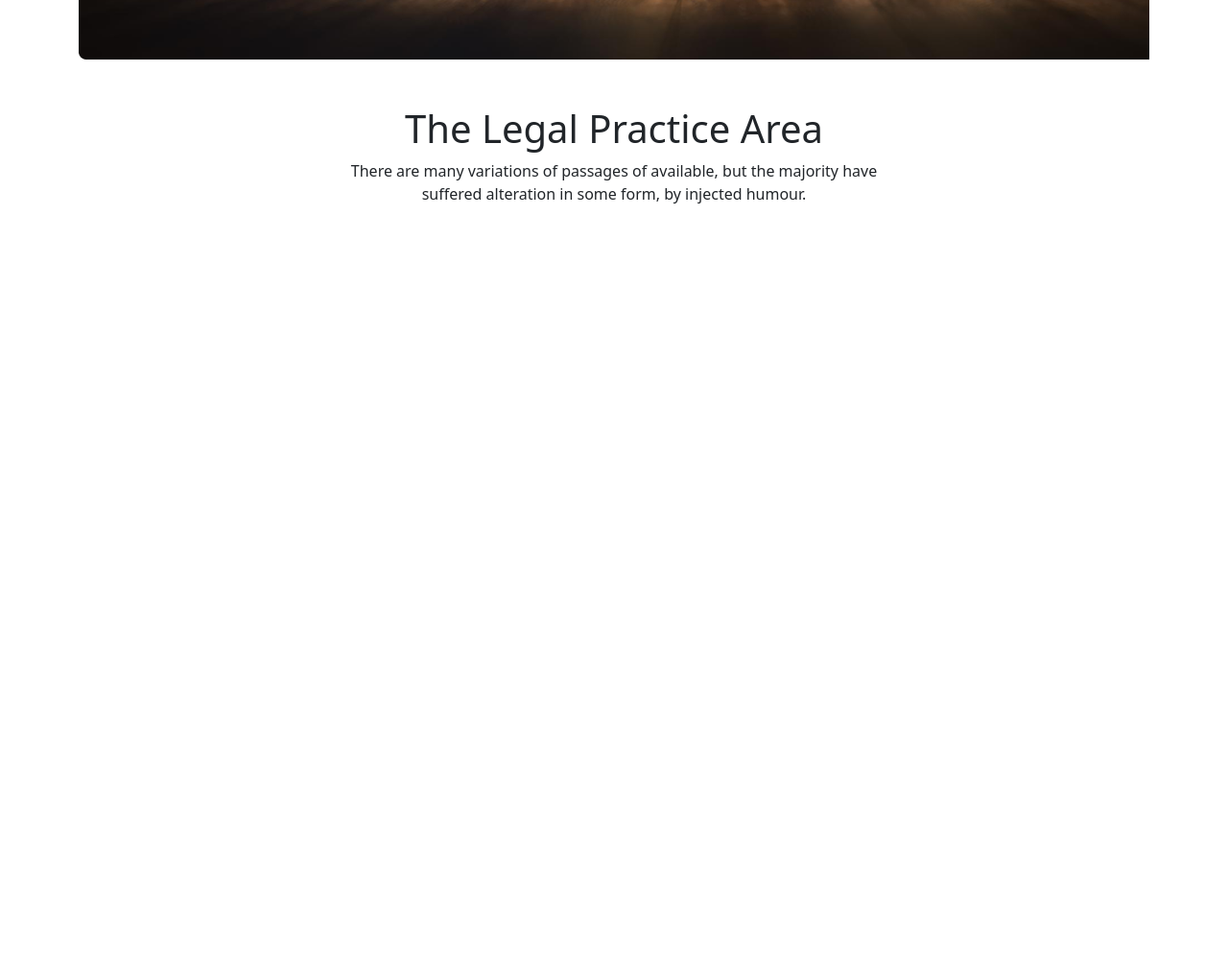
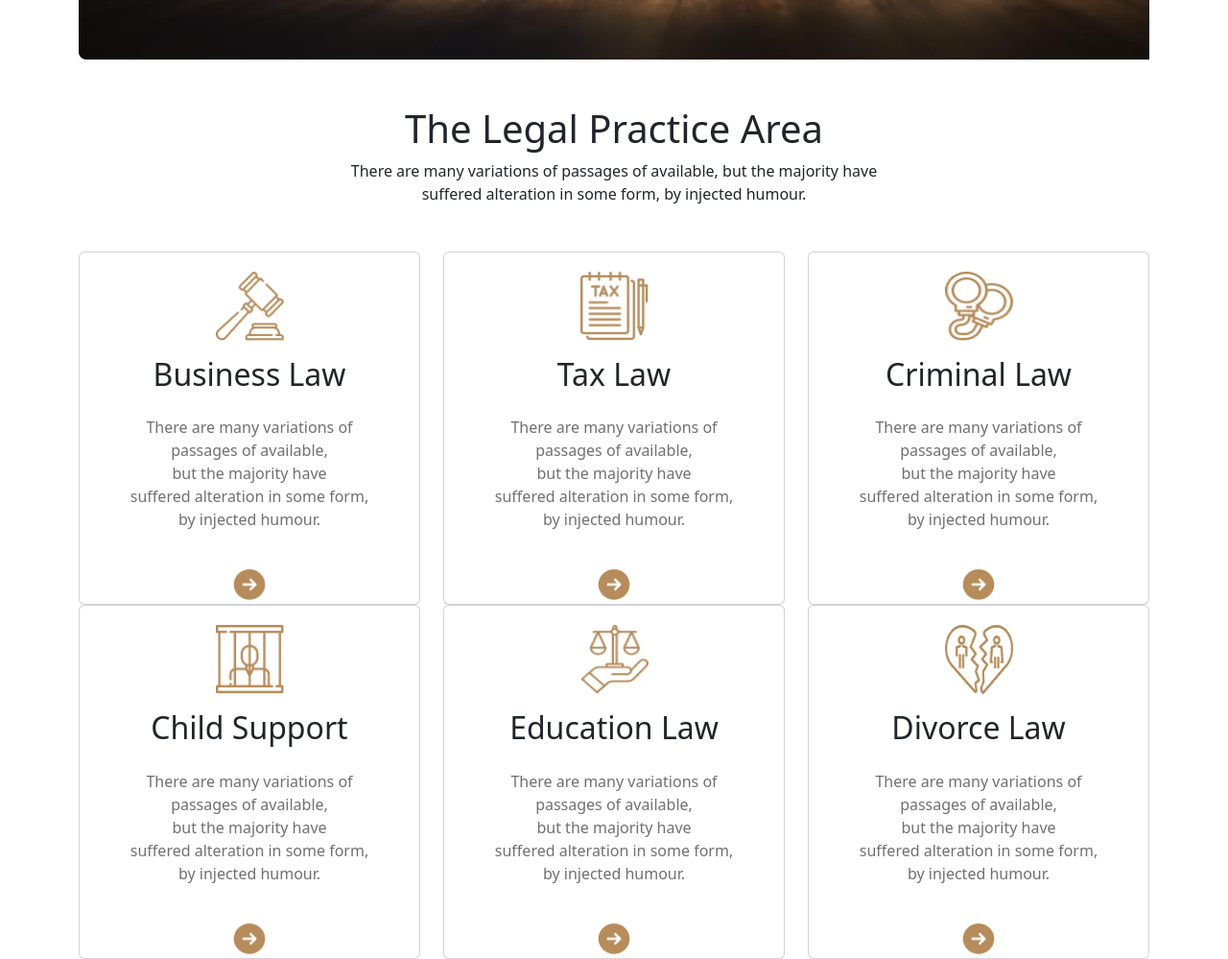
Before and after one commit to Nazmusjion1/Legal-resourse, a plain HTML site: page index.html in a window 1280 px wide. Shown: the part 608-1607 px from the top of the page at 96% size. Before the commit the page ends 838 px from the top, so only its background shows below. Drawn offline with nearby package versions, Linux system fonts and the light colour scheme.

Commit message:
card added

```diff
--- a/index.html
+++ b/index.html
@@ -80,11 +80,70 @@
         <section class="container mt-5">
             <div class="text-center">
                 <h1>The Legal Practice Area</h1>
-                <p>There are many variations of passages of  available, but the majority have <br> suffered alteration in some form, by injected humour.</p>
+                <p>There are many variations of passages of available, but the majority have <br> suffered alteration in
+                    some form, by injected humour.</p>
             </div>
+        </section>
+        <!-- Card section -->
+        <section class="container mt-5">
+       <div class="row row-cols-1 row-cols-md-2 row-cols-lg-3">
+        <div class="col">
+            <div class="card text-center">
+                <img class="center" src="images/business.png" alt="" style="height: 72px; width: 71px;">
+                <h2 class="card-title pt-3">Business Law</h2>
+                <p class="pt-3 card-description">There are many variations  of <br> passages of available, <br> but the majority have <br> suffered alteration in some form, <br> by injected humour.</p>
+                <img class="center" src="images/Frame.png" alt="" style="height: 40px; width: 40px;" >
+            </div>
+        </div>
+        <div class="col">
+            <div class="card text-center">
+                <img class="center" src="images/tax.png" alt="" style="height: 72px; width: 71px;">
+                <h2 class="card-title pt-3">Tax Law</h2>
+                <p class="pt-3 card-description">There are many variations  of <br> passages of available, <br> but the majority have <br> suffered alteration in some form, <br> by injected humour.</p>
+                <img class="center" src="images/Frame.png" alt="" style="height: 40px; width: 40px;" >
+            </div>
+        </div>
+        <div class="col">
+            <div class="card text-center">
+                <img class="center" src="images/criminal.png" alt="" style="height: 72px; width: 71px;">
+                <h2 class="card-title pt-3">Criminal Law</h2>
+                <p class="pt-3 card-description">There are many variations  of <br> passages of available, <br> but the majority have <br> suffered alteration in some form, <br> by injected humour.</p>
+                <img class="center" src="images/Frame.png" alt="" style="height: 40px; width: 40px;" >
+            </div>
+        </div>
+        <div class="col">
+            <div class="card text-center">
+                <img class="center" src="images/child.png" alt="" style="height: 72px; width: 71px;">
+                <h2 class="card-title pt-3">Child Support</h2>
+                <p class="pt-3 card-description">There are many variations  of <br> passages of available, <br> but the majority have <br> suffered alteration in some form, <br> by injected humour.</p>
+                <img class="center" src="images/Frame.png" alt="" style="height: 40px; width: 40px;" >
+            </div>
+        </div>
+        <div class="col">
+            <div class="card text-center">
+                <img class="center" src="images/education.png" alt="" style="height: 72px; width: 71px;">
+                <h2 class="card-title pt-3">Education Law</h2>
+                <p class="pt-3 card-description">There are many variations  of <br> passages of available, <br> but the majority have <br> suffered alteration in some form, <br> by injected humour.</p>
+                <img class="center" src="images/Frame.png" alt="" style="height: 40px; width: 40px;" >
+            </div>
+        </div>
+        <div class="col">
+            <div class="card text-center">
+                <img class="center" src="images/divorce.png" alt="" style="height: 72px; width: 71px;">
+                <h2 class="card-title pt-3">Divorce Law</h2>
+                <p class="pt-3 card-description">There are many variations  of <br> passages of available, <br> but the majority have <br> suffered alteration in some form, <br> by injected humour.</p>
+                <img class="center" src="images/Frame.png" alt="" style="height: 40px; width: 40px;" >
+            </div>
+        </div>
+       </div>
+        </section>
+        <!-- Card section end -->
 
-        </section>
     </main>
+
+
+
+
 
 
 
--- a/styles/style.css
+++ b/styles/style.css
@@ -25,3 +25,13 @@ padding-left: 10px;
     font-size: 20px;
     font-weight: 600;
 }
+.center {
+    display: block;
+    margin-left: auto;
+    margin-right: auto;
+   margin-top: 20px;
+
+  }
+  .card-description{
+    color: #707070;
+  }
```
